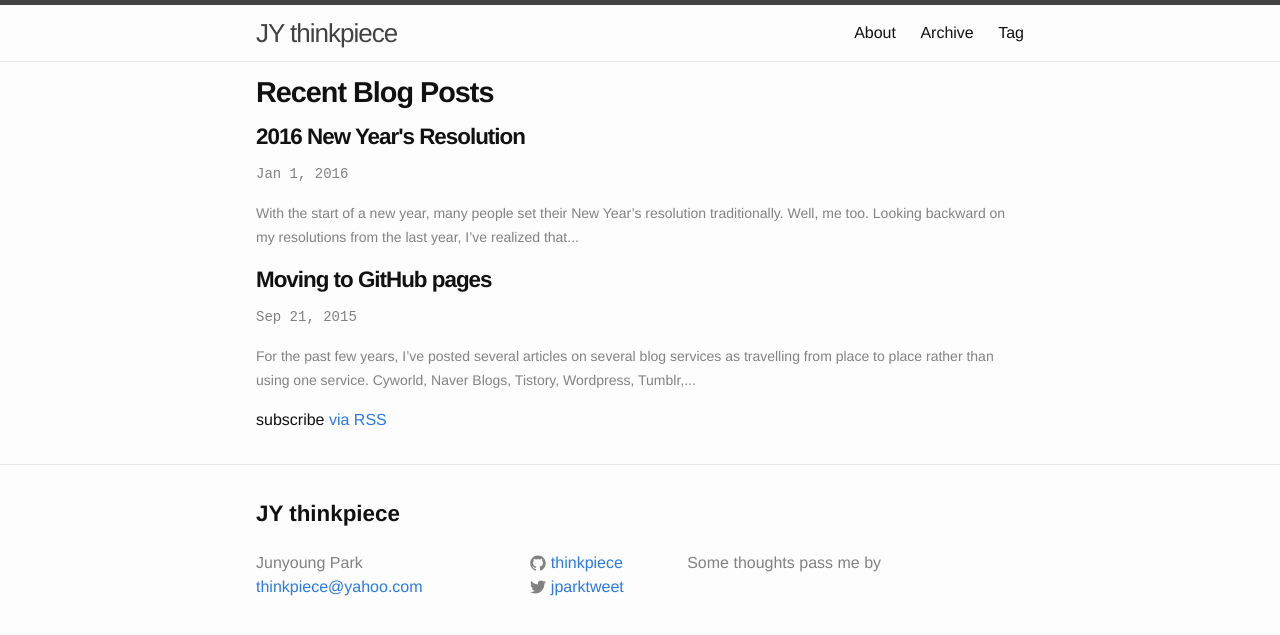
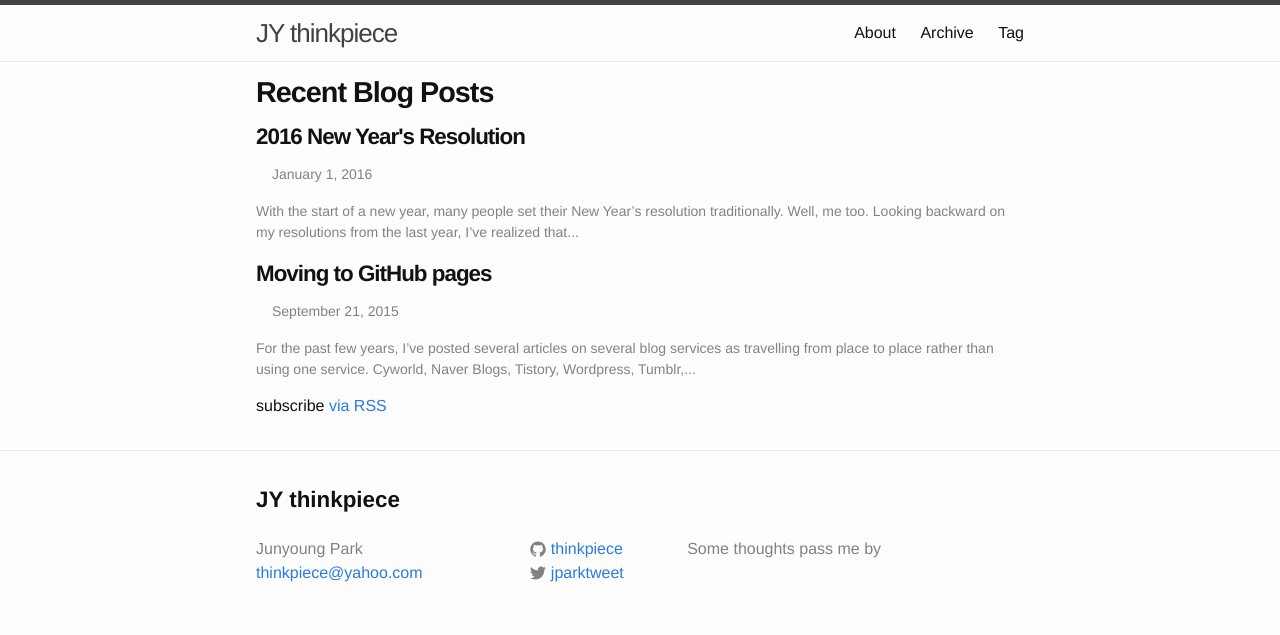
Before and after one commit to thinkpiece/thinkpiece.github.com, a Jekyll site: the page built from index.html, in a window 1280 px wide. Shown: the top 635 px of the page. Built offline with Jekyll 4.4.1, drawn with Linux system fonts in a browser that asks for light colours.

Commit message:
summary re-colored

```diff
--- a/_includes/summary.html
+++ b/_includes/summary.html
@@ -3,7 +3,7 @@
     <h2 class="post-title">
         <a class="post-link" href="{{ post.url | prepend: site.baseurl }}">{{ post.title }}</a>
     </h2>
-    <p class="post-meta">{{ post.date | date: "%b %-d, %Y" }}</p>
+    <p class="post-date">{{ post.date | date: "%B %-d, %Y" }}</p>
     </header>
-    <p><a href="{{ post.url | prepend: site.baseurl }}" class="read-more">{{ post.content | strip_html | truncatewords: 30 }}</a></p>
+    <p class="read-more"><a href="{{ post.url | prepend: site.baseurl }}">{{ post.content | strip_html | truncatewords: 30 }}</a></p>
 </div>
--- a/_sass/_base.scss
+++ b/_sass/_base.scss
@@ -124,7 +124,7 @@ h2 a, h3 a, h4 a, h5 a {
     color: $text-color;
 
     &:visited {
-        color: darken($text-color, 15%);
+        color: $grey-color-dark;
     }
 
     &:hover {
--- a/_sass/_layout.scss
+++ b/_sass/_layout.scss
@@ -207,12 +207,11 @@
     color: $grey-color;
     font-size: $small-font-size;
 }
-
 .read-more a {
     color: $grey-color;
 
     &:visited {
-        color: darken($text-color, 15%);
+        color: $grey-color-dark;
     }
 }
 
```
